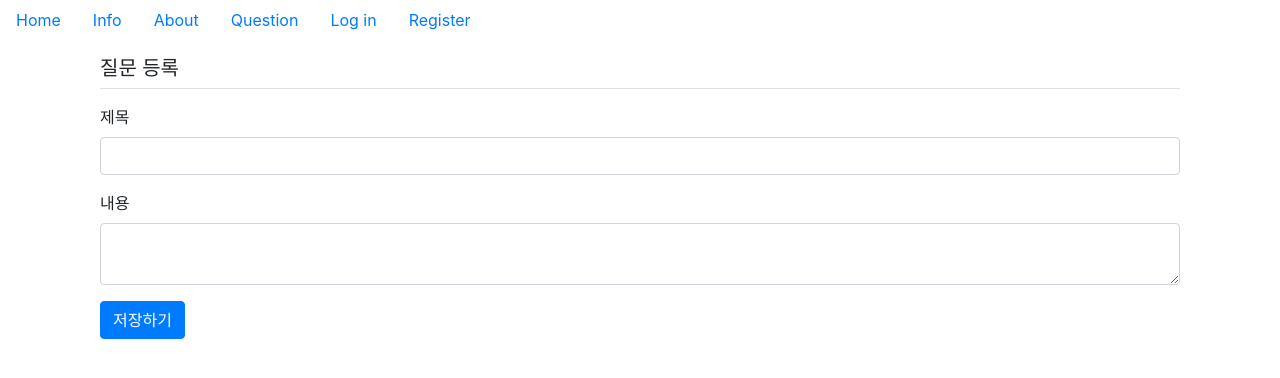
After one commit to ThomasNam-study/flask_company_blog, a Flask app: page /question/create/ in a window 1280 px wide. The commit adds this page. Shown: the top 378 px of the page. Run offline with Flask 2, Linux system fonts and the light colour scheme.

```diff
--- /dev/null
+++ b/companyblog/question/forms.py
@@ -0,0 +1,13 @@
+from flask_wtf import FlaskForm
+from wtforms import StringField, TextAreaField
+from wtforms.validators import DataRequired, Email, EqualTo, ValidationError
+
+
+class QuestionForm(FlaskForm):
+    subject = StringField('제목', validators=[DataRequired('제목은 필수 입력 항목입니다')])
+
+    content = TextAreaField('내용', validators=[DataRequired('내용은 필수 입력 항목입니다')])
+
+
+class AnswerForm(FlaskForm):
+    content = TextAreaField('내용', validators=[DataRequired('내용은 필수 입니다.')])
--- a/companyblog/question/views.py
+++ b/companyblog/question/views.py
@@ -1,6 +1,10 @@
-from flask import Blueprint, render_template
+from datetime import datetime
 
+from flask import Blueprint, render_template, request, redirect, url_for
+
+from companyblog import db
 from companyblog.models import Question
+from companyblog.question.forms import QuestionForm, AnswerForm
 
 question = Blueprint('question', __name__)
 
@@ -12,8 +16,25 @@ def index():
     return render_template('question/question_list.html', q_list=q_list)
 
 
+@question.route('/create/', methods=('GET', 'POST'))
+def create():
+    form = QuestionForm()
+
+    if form.validate_on_submit():
+        q = Question(subject=form.subject.data, content=form.content.data, create_date=datetime.now())
+
+        db.session.add(q)
+        db.session.commit()
+
+        return redirect(url_for('question.index'))
+
+    return render_template('question/question_form.html', form=form)
+
+
 @question.route('/detail/<int:question_id>/')
 def detail(question_id):
     q = Question.query.get_or_404(question_id)
 
-    return render_template('question/question_detail.html', question=q)
+    form = AnswerForm()
+
+    return render_template('question/question_detail.html', question=q, form=form)
--- /dev/null
+++ b/companyblog/templates/question/question_form.html
@@ -0,0 +1,32 @@
+{% extends "base.html" %}
+
+{% block content %}
+
+    <div class="container">
+        <h5 class="my-3 border-bottom pb-2">질문 등록</h5>
+
+        <form method="post" class="post-form my-3">
+            {{ form.csrf_token }}
+            {% for field, errors in form.errors.items() %}
+                <div class="alert alert-danger" role="alert">
+                    <strong>{{ form[field].label }}</strong>: {{ ', '.join(errors) }}
+                </div>
+            {% endfor %}
+
+            <div class="form-group">
+                {{ form.subject.label }}
+                {{ form.subject(class='form-control') }}
+            </div>
+
+            <div class="form-group">
+                {{ form.content.label }}
+                {{ form.content(class='form-control') }}
+            </div>
+
+
+            <button type="submit" class="btn btn-primary">저장하기</button>
+
+        </form>
+    </div>
+
+{% endblock %}
```
Also changed, not shown: companyblog/question/answer_views.py (+14 -6 lines), companyblog/templates/question/question_detail.html (+7 -0 lines), companyblog/templates/question/question_list.html (+7 -8 lines).
